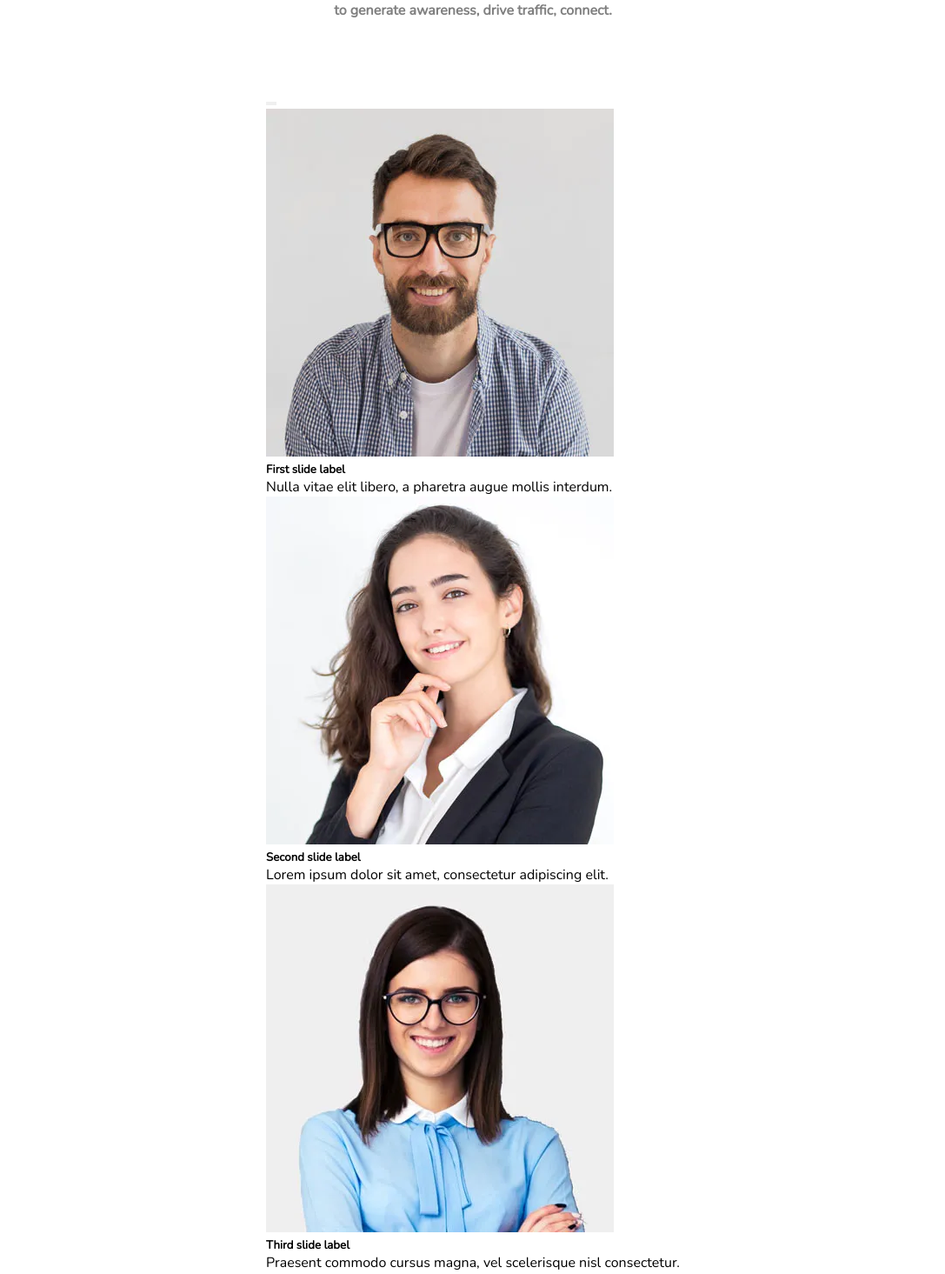
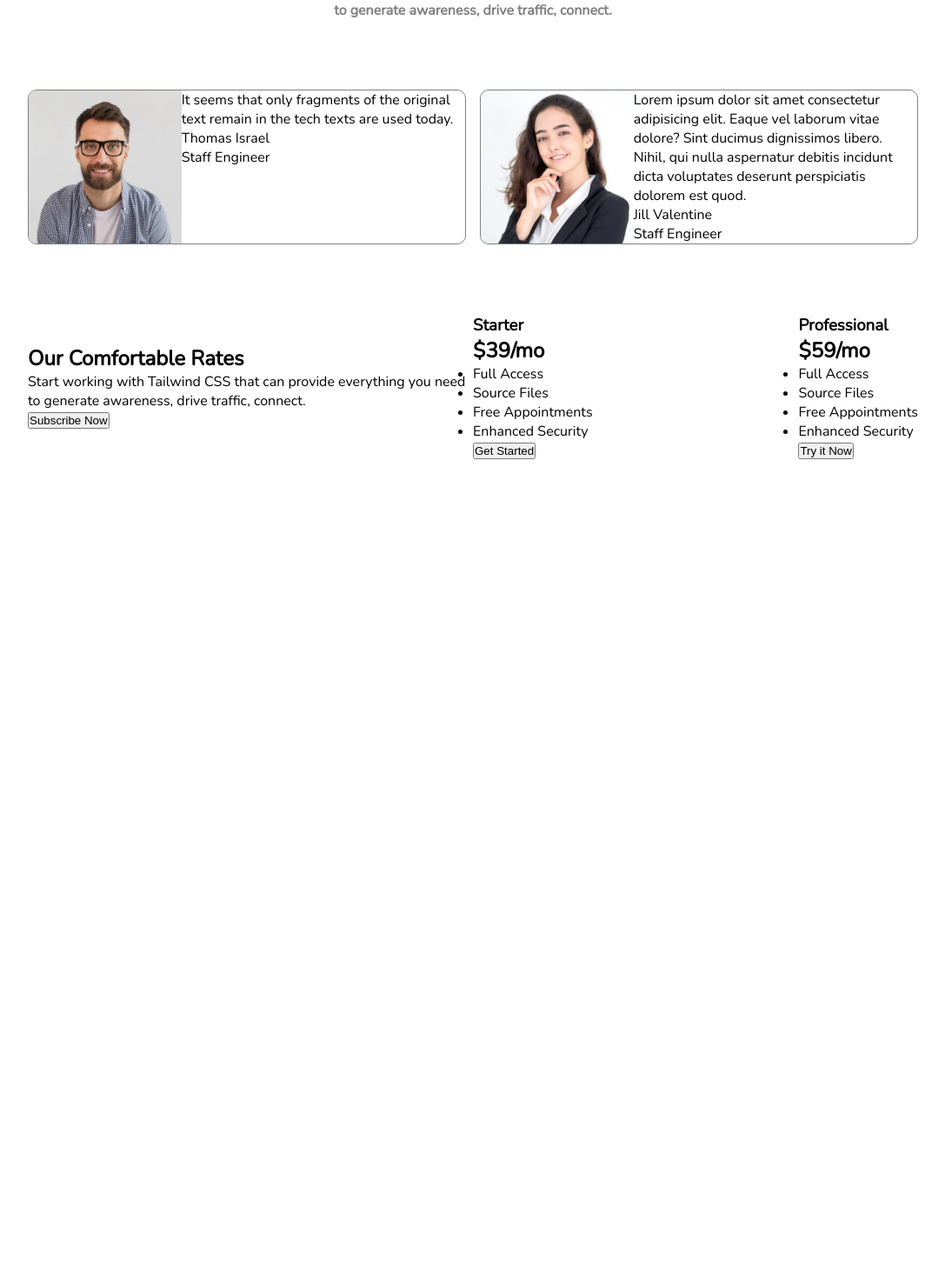
Before and after one commit to vsvang87/techwind, a React (Vite) app: page / in a window 1280 px wide. Shown: the part 2623-4088 px from the top of the page at 87% size, without its empty margins (96-1183 px from the left). After the commit the page ends 3236 px from the top, so only its background shows below. Built offline with nearby package versions, Linux system fonts and the light colour scheme; a web font is replaced by a local one.

Commit message:
add flex, padding, margin

```diff
--- a/src/components/Section2.jsx
+++ b/src/components/Section2.jsx
@@ -1,8 +1,7 @@
-import React from "react";
+import React, { useState } from "react";
 import img1 from "/images/thomas.webp";
 import img2 from "/images/carl.webp";
 import img3 from "/images/jane.webp";
-import { Carousel } from "react-bootstrap";
 
 const Section2 = () => {
   return (
@@ -20,37 +19,7 @@ const Section2 = () => {
             </p>
           </div>
           <div className="carousel-div">
-            <Carousel data-bs-theme="dark">
-              <Carousel.Item>
-                <img className="d-block w-100" src={img1} alt="First slide" />
-                <Carousel.Caption>
-                  <h5>First slide label</h5>
-                  <p>
-                    Nulla vitae elit libero, a pharetra augue mollis interdum.
-                  </p>
-                </Carousel.Caption>
-              </Carousel.Item>
-              <Carousel.Item>
-                <img className="d-block w-100" src={img2} alt="Second slide" />
-                <Carousel.Caption>
-                  <h5>Second slide label</h5>
-                  <p>
-                    Lorem ipsum dolor sit amet, consectetur adipiscing elit.
-                  </p>
-                </Carousel.Caption>
-              </Carousel.Item>
-              <Carousel.Item>
-                <img className="d-block w-100" src={img3} alt="Third slide" />
-                <Carousel.Caption>
-                  <h5>Third slide label</h5>
-                  <p>
-                    Praesent commodo cursus magna, vel scelerisque nisl
-                    consectetur.
-                  </p>
-                </Carousel.Caption>
-              </Carousel.Item>
-            </Carousel>
-            {/* <div className="carousel-card">
+            <div className="carousel-card">
               <img src={img1} alt="" />
               <div className="carousel-text">
                 <p>
@@ -73,7 +42,7 @@ const Section2 = () => {
                 <p>Jill Valentine</p>
                 <p>Staff Engineer</p>
               </div>
-            </div> */}
+            </div>
           </div>
 
           <div className="rates-div">
--- a/src/sass/section2.css
+++ b/src/sass/section2.css
@@ -1,3 +1,51 @@
 .section-2 {
   min-height: 100vh;
+  padding: 5rem 0;
+}
+.section-2 .sect-2-content .content-1 {
+  text-align: center;
+  width: 50%;
+  margin: 0 auto;
+}
+.section-2 .sect-2-content .content-1 .blue-text {
+  color: #4f46e5;
+  font-weight: bold;
+}
+.section-2 .sect-2-content .content-1 h1 {
+  padding: 1rem 0;
+}
+.section-2 .sect-2-content .content-1 p {
+  color: gray;
+  font-weight: bold;
+}
+.section-2 .sect-2-content .carousel-div {
+  display: flex;
+  justify-content: center;
+  align-items: center;
+  gap: 1rem;
+  margin: 5rem 0;
+}
+.section-2 .sect-2-content .carousel-div .carousel-card {
+  border: 1px solid gray;
+  border-radius: 10px;
+  display: flex;
+  width: 50%;
+}
+.section-2 .sect-2-content .carousel-div .carousel-card img {
+  width: 35%;
+  border-radius: 10px 0 0 10px;
+}
+.section-2 .sect-2-content .rates-div {
+  display: flex;
+  justify-content: space-between;
+  align-items: center;
+}
+.section-2 .sect-2-content .rates-div .rates-left {
+  width: 50%;
+}
+.section-2 .sect-2-content .rates-div .rates-right {
+  width: 50%;
+  display: flex;
+  justify-content: space-between;
+  align-items: center;
 }/*# sourceMappingURL=section2.css.map */
--- a/src/sass/section2.scss
+++ b/src/sass/section2.scss
@@ -38,5 +38,15 @@
         }
       }
     }
+    .rates-div {
+      @include flexspacebetween;
+      .rates-left {
+        width: 50%;
+      }
+      .rates-right {
+        width: 50%;
+        @include flexspacebetween;
+      }
+    }
   }
 }
--- a/src/sass/style.css
+++ b/src/sass/style.css
@@ -141,7 +141,10 @@ nav .navbar .setting-cart .bg-cart {
 .middle-section {
   background: #f9fafb;
   min-height: 100vh;
-  padding: 1rem 0;
+  padding-bottom: 3rem;
+}
+.middle-section .middle-content {
+  padding: 3rem 0;
 }
 .middle-section .middle-content .content-1 {
   display: flex;
@@ -152,17 +155,19 @@ nav .navbar .setting-cart .bg-cart {
   width: 50%;
   text-align: center;
 }
-.middle-section .middle-content .content-1 h1 {
-  margin-bottom: 2rem;
-}
 .middle-section .middle-content .content-1 p {
   line-height: 1.5rem;
+  color: gray;
+  font-weight: bold;
+  letter-spacing: 0.05rem;
+  margin: 1rem 0;
 }
 .middle-section .middle-content .content-2 {
   display: flex;
   justify-content: space-between;
   align-items: center;
   gap: 3rem;
+  padding-bottom: 4rem;
 }
 .middle-section .middle-content .content-2 .content-2-left {
   width: 45%;
@@ -174,6 +179,30 @@ nav .navbar .setting-cart .bg-cart {
   width: 55%;
   padding-left: 3rem;
 }
+.middle-section .middle-content .content-2 .content-2-right p {
+  margin: 1rem 0;
+  line-height: 1.5rem;
+  color: gray;
+  font-weight: bold;
+  letter-spacing: 0.05rem;
+}
+.middle-section .middle-content .content-2 .content-2-right .list {
+  line-height: 1.5rem;
+  color: gray;
+  font-weight: bold;
+  letter-spacing: 0.05rem;
+  list-style-type: none;
+  margin-bottom: 1rem;
+}
+.middle-section .middle-content .content-2 .content-2-right .list li .list-icon {
+  margin-right: 0.5rem;
+  color: #4f46e5;
+}
+.middle-section .middle-content .content-2 .content-2-right .link {
+  text-decoration: none;
+  color: #4f46e5;
+  font-weight: bold;
+}
 .middle-section .middle-content .content-3 {
   display: flex;
   justify-content: space-between;
@@ -183,12 +212,40 @@ nav .navbar .setting-cart .bg-cart {
 .middle-section .middle-content .content-3 .content-3-left {
   width: 60%;
 }
+.middle-section .middle-content .content-3 .content-3-left .blue-text {
+  color: #4f46e5;
+}
+.middle-section .middle-content .content-3 .content-3-left p {
+  margin: 1rem 0;
+  line-height: 1.5rem;
+  color: gray;
+  font-weight: bold;
+  letter-spacing: 0.05rem;
+}
+.middle-section .middle-content .content-3 .content-3-left .left-list {
+  list-style-type: none;
+  line-height: 1.5rem;
+  color: gray;
+  font-weight: bold;
+  letter-spacing: 0.05rem;
+  margin-bottom: 1rem;
+}
+.middle-section .middle-content .content-3 .content-3-left .left-list li .list-icon {
+  margin-right: 0.5rem;
+  color: #4f46e5;
+}
+.middle-section .middle-content .content-3 .content-3-left .link {
+  text-decoration: none;
+  color: #4f46e5;
+  font-weight: bold;
+}
 .middle-section .middle-content .content-3 .content-3-right {
   width: 40%;
 }
 .middle-section .middle-content .content-3 .content-3-right .form-div {
   border: 1px solid rgb(236, 236, 236);
-  border-radius: 5px;
+  width: 100%;
+  border-radius: 8px;
   background: #fff;
 }
 .middle-section .middle-content .content-3 .content-3-right .form-div img {
@@ -198,10 +255,72 @@ nav .navbar .setting-cart .bg-cart {
 .middle-section .middle-content .content-3 .content-3-right .form-div form {
   padding: 1rem 2rem;
 }
+.middle-section .middle-content .content-3 .content-3-right .form-div form .form-group {
+  display: flex;
+  justify-content: center;
+  align-items: flex-start;
+  flex-direction: column;
+  margin: 1rem 0;
+}
+.middle-section .middle-content .content-3 .content-3-right .form-div form .form-group label {
+  font-weight: bold;
+}
+.middle-section .middle-content .content-3 .content-3-right .form-div form .form-group input {
+  width: 100%;
+  padding: 0.7rem 0.5rem;
+  outline: none;
+  border: 1px solid rgb(236, 236, 236);
+  border-radius: 5px;
+}
+.middle-section .middle-content .content-3 .content-3-right .form-div form .form-group button {
+  width: 100%;
+  padding: 0.7rem;
+  border: 1px solid #4f46e5;
+  border-radius: 5px;
+  background: #4f46e5;
+  color: #fff;
+  cursor: pointer;
+  font-size: 1.2rem;
+}
 
 .section-2 {
   min-height: 100vh;
+  padding: 5rem 0;
 }
+.section-2 .sect-2-content .content-1 {
+  text-align: center;
+  width: 50%;
+  margin: 0 auto;
+}
+.section-2 .sect-2-content .content-1 .blue-text {
+  color: #4f46e5;
+  font-weight: bold;
+}
+.section-2 .sect-2-content .content-1 h1 {
+  padding: 1rem 0;
+}
+.section-2 .sect-2-content .content-1 p {
+  color: gray;
+  font-weight: bold;
+}
+.section-2 .sect-2-content .carousel-div {
+  display: flex;
+  justify-content: center;
+  align-items: center;
+  gap: 1rem;
+  margin: 5rem 0;
+}
+.section-2 .sect-2-content .carousel-div .carousel-card {
+  border: 1px solid gray;
+  border-radius: 10px;
+  display: flex;
+  width: 50%;
+}
+.section-2 .sect-2-content .carousel-div .carousel-card img {
+  width: 35%;
+  border-radius: 10px 0 0 10px;
+}
+
 * {
   box-sizing: border-box;
   padding: 0;
```
Also changed, not shown: 2 other files (tests, documents, lock files or other folders).
